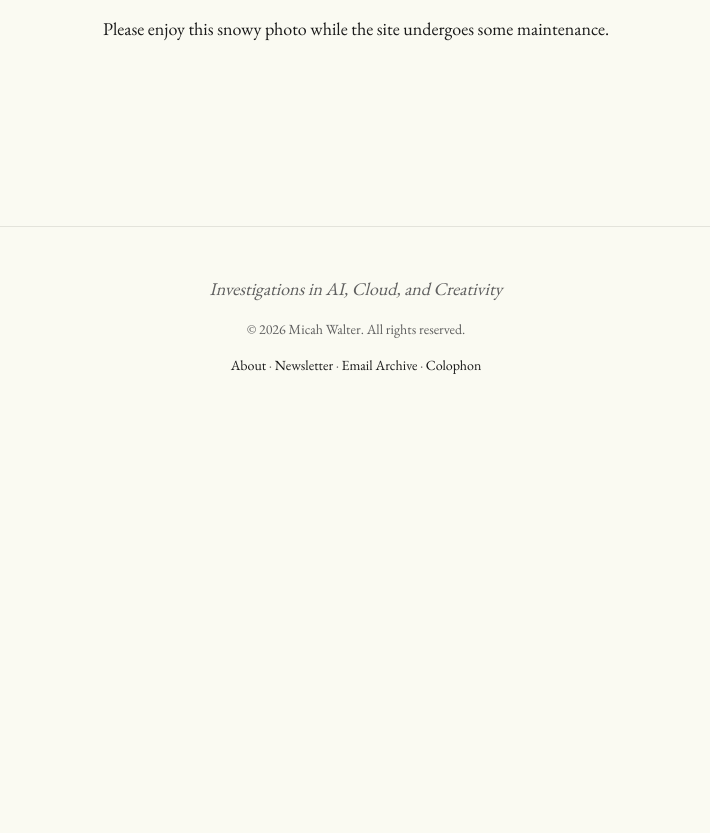
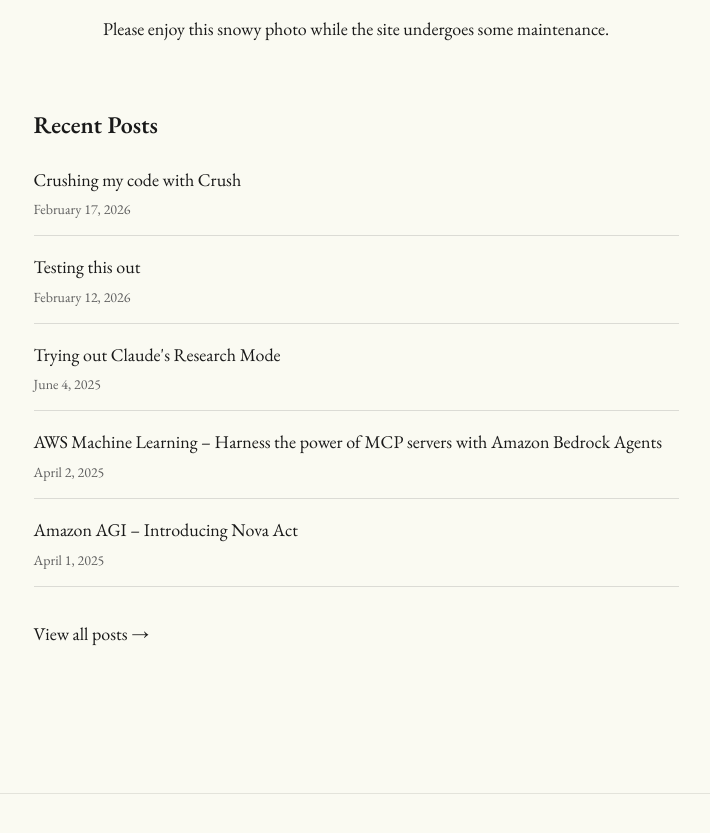
Before and after one commit to micahwalter/micahwalter-www, a Next.js app: page / in a window 1280 px wide. Shown: the part 731-1564 px from the top of the page, without its empty margins (284-994 px from the left). Before the commit the page ends 1154 px from the top, so only its background shows below. Built offline with nearby package versions, Linux system fonts and the light colour scheme; no server answers.

Commit message:
Add recent posts list to home page
Shows the 5 most recent blog posts with dates and a "View all posts" link to /posts.

https://claude.ai/code/session_01CvughDyQHBFLPSTkzxeWAp

```diff
--- a/app/page.tsx
+++ b/app/page.tsx
@@ -1,10 +1,12 @@
 import Link from "next/link";
-import { getAllPosts } from "@/lib/content";
+import { getAllPosts, getBlogPosts } from "@/lib/content";
 import { CoverImage } from "@/components/ResponsiveImage";
 
 export default function Home() {
   const posts = getAllPosts();
   const post = posts.find((p) => p.id === "126");
+
+  const recentPosts = getBlogPosts().slice(0, 5);
 
   if (!post || !post.coverImage) return null;
 
@@ -28,6 +30,44 @@ export default function Home() {
       <p className="mt-4 text-center text-charcoal">
         Please enjoy this snowy photo while the site undergoes some maintenance.
       </p>
+
+      {recentPosts.length > 0 && (
+        <section className="mt-16 max-w-reading mx-auto">
+          <h2 className="font-serif font-semibold text-2xl text-charcoal mb-6">
+            Recent Posts
+          </h2>
+          <ul className="space-y-4">
+            {recentPosts.map((p) => (
+              <li key={p.slug} className="border-b border-gray/20 pb-4">
+                <Link
+                  href={`/posts/${p.slug}`}
+                  className="group no-underline"
+                >
+                  <span className="font-serif text-lg text-charcoal group-hover:text-accent transition-colors">
+                    {p.title}
+                  </span>
+                  <span className="block text-sm text-gray mt-1">
+                    {new Date(p.publishedAt).toLocaleDateString("en-US", {
+                      year: "numeric",
+                      month: "long",
+                      day: "numeric",
+                      timeZone: "UTC",
+                    })}
+                  </span>
+                </Link>
+              </li>
+            ))}
+          </ul>
+          <div className="mt-8">
+            <Link
+              href="/posts"
+              className="font-serif text-charcoal hover:text-accent transition-colors no-underline"
+            >
+              View all posts →
+            </Link>
+          </div>
+        </section>
+      )}
     </main>
   );
 }
```
